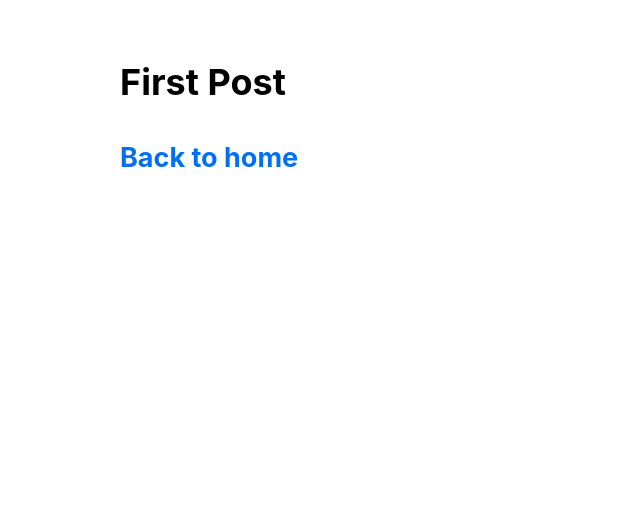
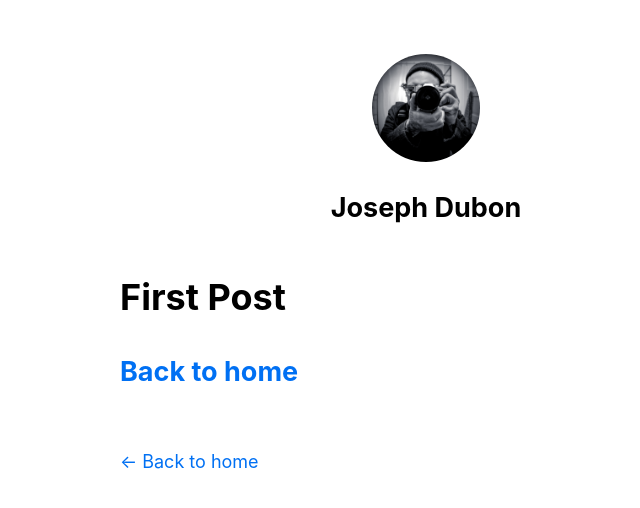
Before and after one commit to josephdubon/josephdubon-blog, a Next.js app: page /posts/first-post in a window 1280 px wide. Shown: the top 508 px of the page, without its empty margins (214-854 px from the left). Built offline with nearby package versions, Linux system fonts and the light colour scheme.

Commit message:
new layout with basic blog style header layout added

```diff
--- a/components/layout.js
+++ b/components/layout.js
@@ -1,8 +1,81 @@
+import Head from 'next/head'
+import Image from 'next/image'
 import styles from './layout.module.css'
+import utilStyles from '../styles/utils.module.css'
+import Link from 'next/link'
 
-export default function Layout({children}) {
-    return (<>
-        <div className={styles.container}>{children}</div>
-    </>)
+const name = 'Joseph Dubon'
+export const siteTitle = 'Programmer, Photographer, Musician'
 
+export default function Layout({children, home}) {
+    return (
+        <div className={styles.container}>
+
+            <Head>
+                <link rel='icon' href='/favicon.ico'/>
+                <meta
+                    name='description'
+                    content='Joseph Dubon is a fullstack software engineer. Skills ranging from web development, database design, dev-ops, root cause analysis.'
+                />
+                {/* meta tags (like og:image), which are used to describe a page's content */}
+                <meta
+                    property='og:image'
+                    content={`https://og-image.vercel.app/${encodeURI(
+                        siteTitle
+                    )}.png?theme=light&md=0&fontSize=75px&images=https%3A%2F%2Fassets.vercel.com%2Fimage%2Fupload%2Ffront%2Fassets%2Fdesign%2Fnextjs-black-logo.svg`}
+                />
+                <meta name='og:title' content={siteTitle}/>
+                <meta name='twitter:card' content='summary_large_image'/>
+            </Head>
+
+            <header className={styles.header}>
+                {/* render different size header image conditional if home or on a sub page */}
+                {home ? (
+                    <>
+                        <Image
+                            priority
+                            src='/images/josephdubon-profile.jpg'
+                            className={utilStyles.borderCircle}
+                            height={144}
+                            width={144}
+                            alt={name}
+                        />
+                        <h1 className={utilStyles.heading2Xl}>{name}</h1>
+                    </>
+                ) : (
+                    <>
+                        <Link href='/'>
+                            <a>
+                                <Image
+                                    priority
+                                    src='/images/josephdubon-profile.jpg'
+                                    className={utilStyles.borderCircle}
+                                    height={108}
+                                    width={108}
+                                    alt={name}
+                                />
+                            </a>
+                        </Link>
+                        <h2 className={utilStyles.headingLg}>
+                            <Link href='/'>
+                                <a className={utilStyles.colorInherit}>{name}</a>
+                            </Link>
+                        </h2>
+                    </>
+                )}
+            </header>
+
+            {/* main child content here */}
+            <main>{children}</main>
+
+            {/* if not home render a 'back to home' link at bottom of page */}
+            {!home && (
+                <div className={styles.backToHome}>
+                    <Link href='/'>
+                        <a>← Back to home</a>
+                    </Link>
+                </div>
+            )}
+        </div>
+    )
 }
```
